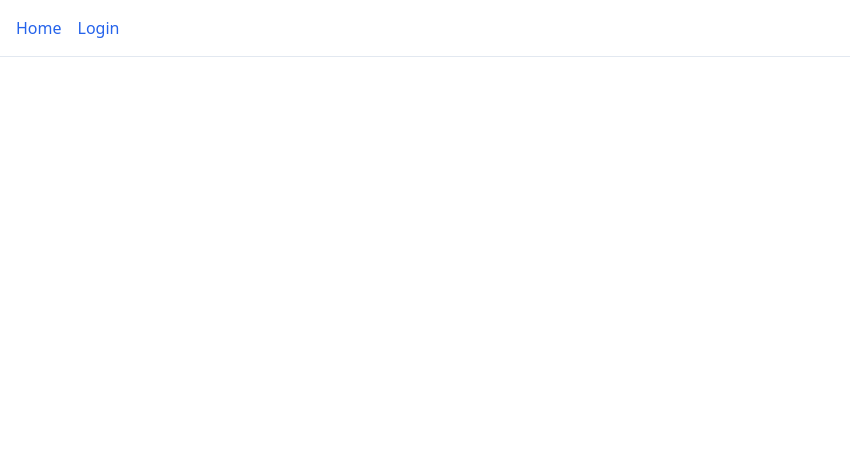
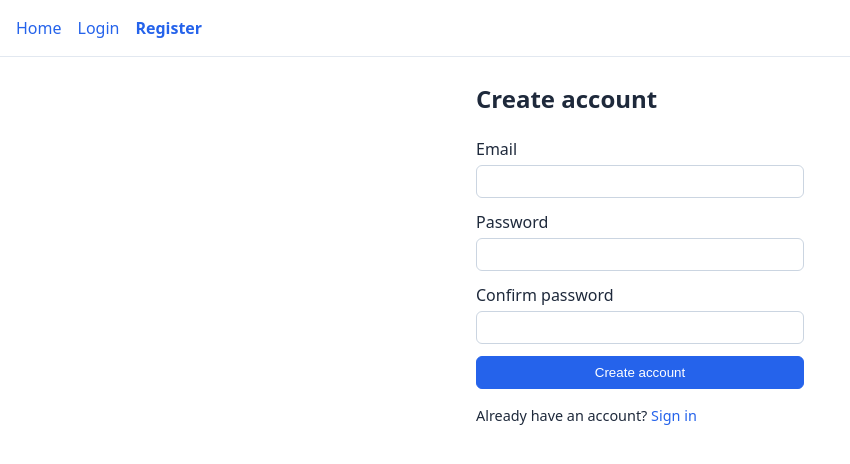
Before and after one commit to isw2-unileon/grupo10, a Vue app in the folder frontend/: page /register in a window 1280 px wide. Before the commit this address had no page. Shown: the top 464 px of the page, without its empty margins (0-850 px from the left). Built offline with nearby package versions, Linux system fonts and the light colour scheme.

Commit message:
feat(frontend): add registration view

```diff
--- a/frontend/src/App.vue
+++ b/frontend/src/App.vue
@@ -7,6 +7,7 @@ import { RouterLink, RouterView } from 'vue-router'
     <nav>
       <RouterLink to="/">Home</RouterLink>
       <RouterLink to="/login">Login</RouterLink>
+      <RouterLink to="/register">Register</RouterLink>
     </nav>
   </header>
 
--- a/frontend/src/router/index.ts
+++ b/frontend/src/router/index.ts
@@ -16,6 +16,11 @@ const router = createRouter({
       // Lazy-loaded: split into its own chunk and only fetched when visited.
       component: () => import('@/views/LoginView.vue'),
     },
+    {
+      path: '/register',
+      name: 'register',
+      component: () => import('@/views/RegisterView.vue'),
+    },
   ],
 })
 
--- /dev/null
+++ b/frontend/src/views/RegisterView.vue
@@ -0,0 +1,105 @@
+<script setup lang="ts">
+import { ref } from 'vue'
+import { useRouter } from 'vue-router'
+
+import { useAuthStore } from '@/stores/auth'
+import type { ApiError } from '@/services/api'
+
+const auth = useAuthStore()
+const router = useRouter()
+
+const email = ref('')
+const password = ref('')
+const confirmPassword = ref('')
+const error = ref<string | null>(null)
+const loading = ref(false)
+
+async function onSubmit() {
+  error.value = null
+
+  if (password.value !== confirmPassword.value) {
+    error.value = 'Passwords do not match'
+    return
+  }
+
+  loading.value = true
+  try {
+    await auth.register(email.value, password.value)
+    // register() already stores the session, so go straight to Home.
+    router.push({ name: 'home' })
+  } catch (err) {
+    error.value = (err as ApiError).message || 'Registration failed'
+  } finally {
+    loading.value = false
+  }
+}
+</script>
+
+<template>
+  <section class="register">
+    <h1>Create account</h1>
+    <form @submit.prevent="onSubmit">
+      <label>
+        Email
+        <input v-model="email" type="email" required autocomplete="email" />
+      </label>
+      <label>
+        Password
+        <input
+          v-model="password"
+          type="password"
+          required
+          minlength="6"
+          autocomplete="new-password"
+        />
+      </label>
+      <label>
+        Confirm password
+        <input
+          v-model="confirmPassword"
+          type="password"
+          required
+          minlength="6"
+          autocomplete="new-password"
+        />
+      </label>
+      <p v-if="error" class="error">{{ error }}</p>
+      <button type="submit" :disabled="loading">
+        {{ loading ? 'Creating account…' : 'Create account' }}
+      </button>
+    </form>
+    <p class="alt">
+      Already have an account?
+      <RouterLink to="/login">Sign in</RouterLink>
+    </p>
+  </section>
+</template>
+
+<style scoped>
+.register {
+  max-width: 360px;
+  margin: 0 auto;
+  padding: 0 1rem;
+}
+
+form {
+  display: flex;
+  flex-direction: column;
+  gap: 0.75rem;
+}
+
+label {
+  display: flex;
+  flex-direction: column;
+  gap: 0.25rem;
+}
+
+.error {
+  color: #dc2626;
+}
+
+.alt {
+  margin-top: 1rem;
+  font-size: 0.9rem;
+}
+</style>
```
